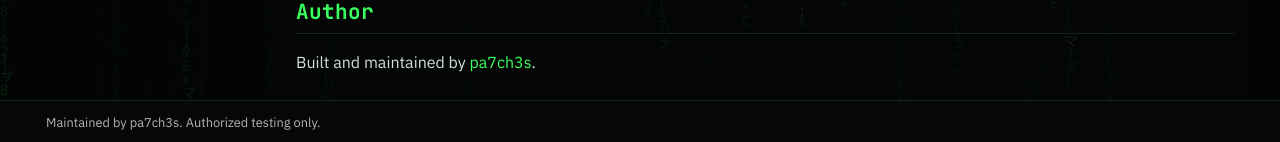
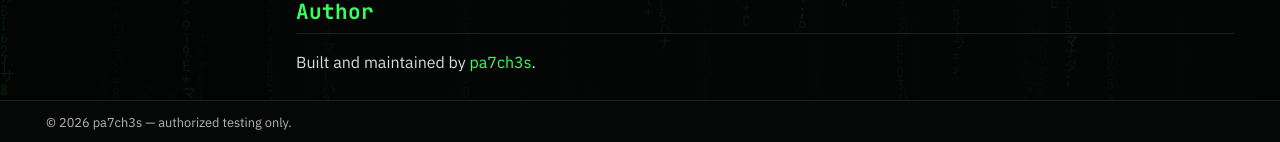
Before and after one commit to Pa7ch3s/ThickClientAllTheThings, an MkDocs documentation site: the page built from docs/index.md, in a window 1280 px wide and 900 px high, scrolled down 1001 px. Shown: the part 755-897 px from the top of the window. Built offline with MkDocs 1.6.1 and Material for MkDocs 9.7.7, drawn with Linux system fonts in a browser that asks for light colours; comment, search, counter and statistics services are not loaded.

Commit message:
De-dupe footer copyright against the homepage Author section
Footer said 'Maintained by pa7ch3s. Authorized testing only.' directly
beneath a homepage section that already says 'Built and maintained by
pa7ch3s' — same claim, near-identical phrasing, stacked back to back.
Footer now reads as a standard copyright line instead of restating
authorship.

```diff
--- a/mkdocs.yml
+++ b/mkdocs.yml
@@ -3,7 +3,7 @@
 site_url: https://pa7ch3s.github.io/exploitnation/
 repo_url: https://github.com/Pa7ch3s/exploitnation
 repo_name: Pa7ch3s/exploitnation
-copyright: Maintained by pa7ch3s. Authorized testing only.
+copyright: "© 2026 pa7ch3s — authorized testing only."
 
 extra:
   generator: false
```
